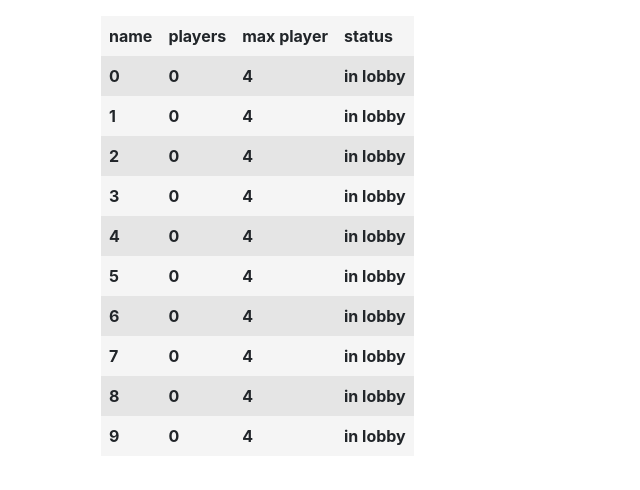
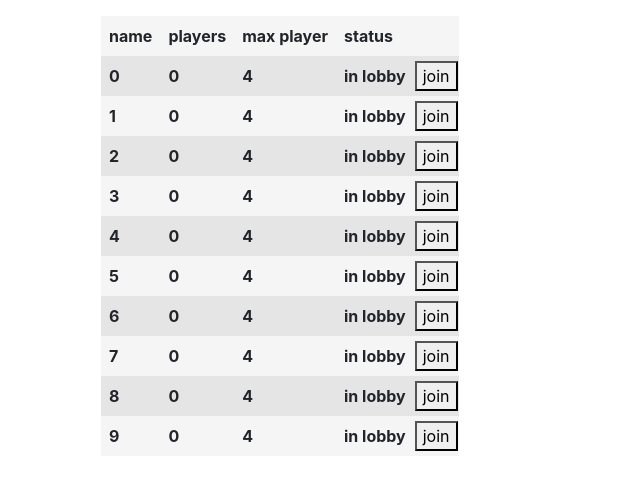
Before and after one commit to d3bird/Trivial-Compute, a Flask app: page / in a window 1280 px wide. Shown: the part 56-546 px from the top of the page, without its empty margins (0-640 px from the left). Run offline with Flask 3, Linux system fonts and the light colour scheme; lists and menus that the app fills with data are empty; some libraries are stand-ins or nearby versions.

Commit message:
added the join button to the lobby list

```diff
--- a/src/backEnd/templates/index.html
+++ b/src/backEnd/templates/index.html
@@ -14,7 +14,14 @@
       {% for cell in row %}
       <th class="lobbyTableCell">{{ cell }}</th>
       {% endfor %}
+
+      <th>
+        <form action="{{ url_for('join', id=row[0]) }}" method="post">
+            <button type="submit">join</button>
+        </form>
+      </th>
     </tr>
+
     {% endfor %}
   </table>
 {% endblock %}
```
